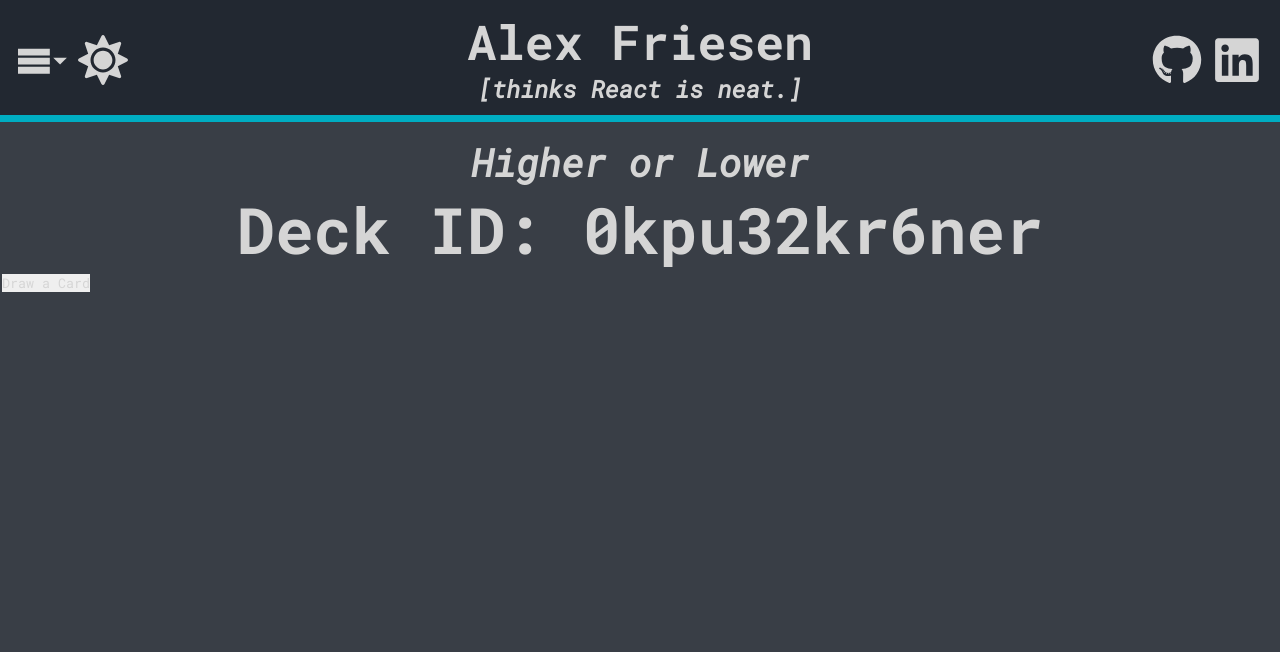
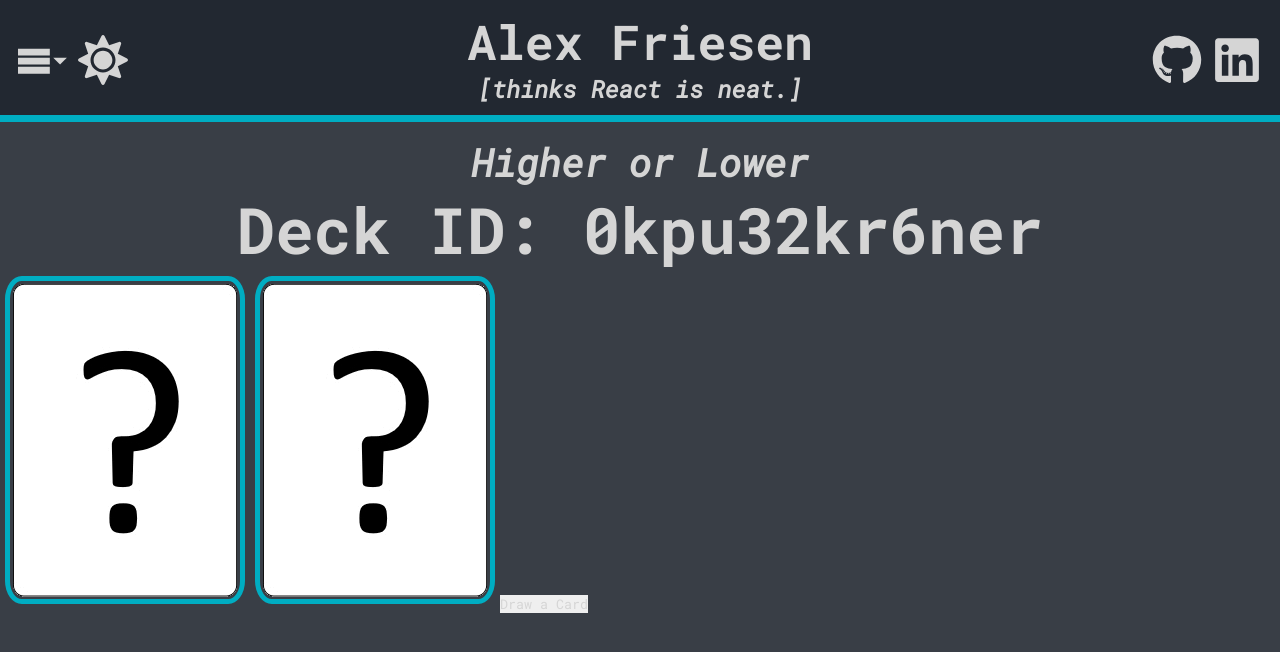
Before and after one commit to TritoLL/react-portfolio, a React (Create React App) app: page /higher-or-lower in a window 1280 px wide. Shown: the top 652 px of the page. Built offline with nearby package versions, Linux system fonts and the light colour scheme.

Commit message:
HigherOrLower: add unknown card image

```diff
--- a/src/components/HigherOrLower.js
+++ b/src/components/HigherOrLower.js
@@ -4,23 +4,31 @@ import styled from "styled-components";
 
 let debugging = true;
 let debugDeckID = "0kpu32kr6ner";
+let noCardImage = "./images/card_unknown.png";
 
 const ErrorHeading = styled.h1`
     color: red;
 `;
 
-const CardImage = styled.img``;
+const CardImage = styled.img`
+    border: 5px solid ${(props) => props.theme.border};
+    border-radius: 7%;
+    padding: 2px;
+    margin: 5px;
+    height: 314px;
+    width: 226px;
+`;
 
 const HigherOrLower = () => {
     const [deckID, setDeckID] = useState("");
     const [error, setError] = useState("");
     const [firstCard, setFirstCard] = useState({
-        image: "./images/blank.gif",
+        image: `${noCardImage}`,
         value: "",
         suit: "",
     });
     const [secondCard, setSecondCard] = useState({
-        image: "./images/blank.gif",
+        image: `${noCardImage}`,
         value: "",
         suit: "",
     });
```
Also changed, not shown: public/images/card_unknown.png (added).
